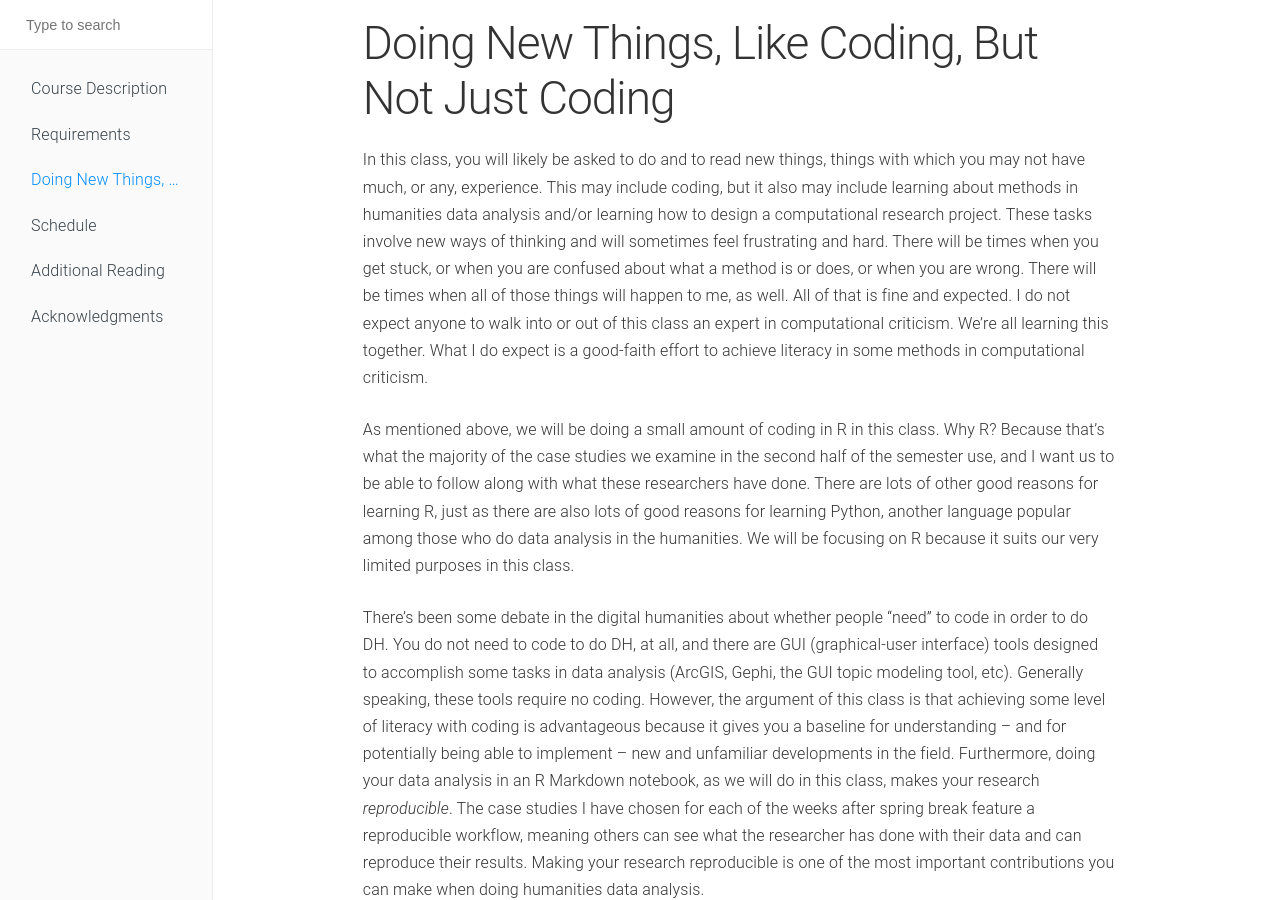
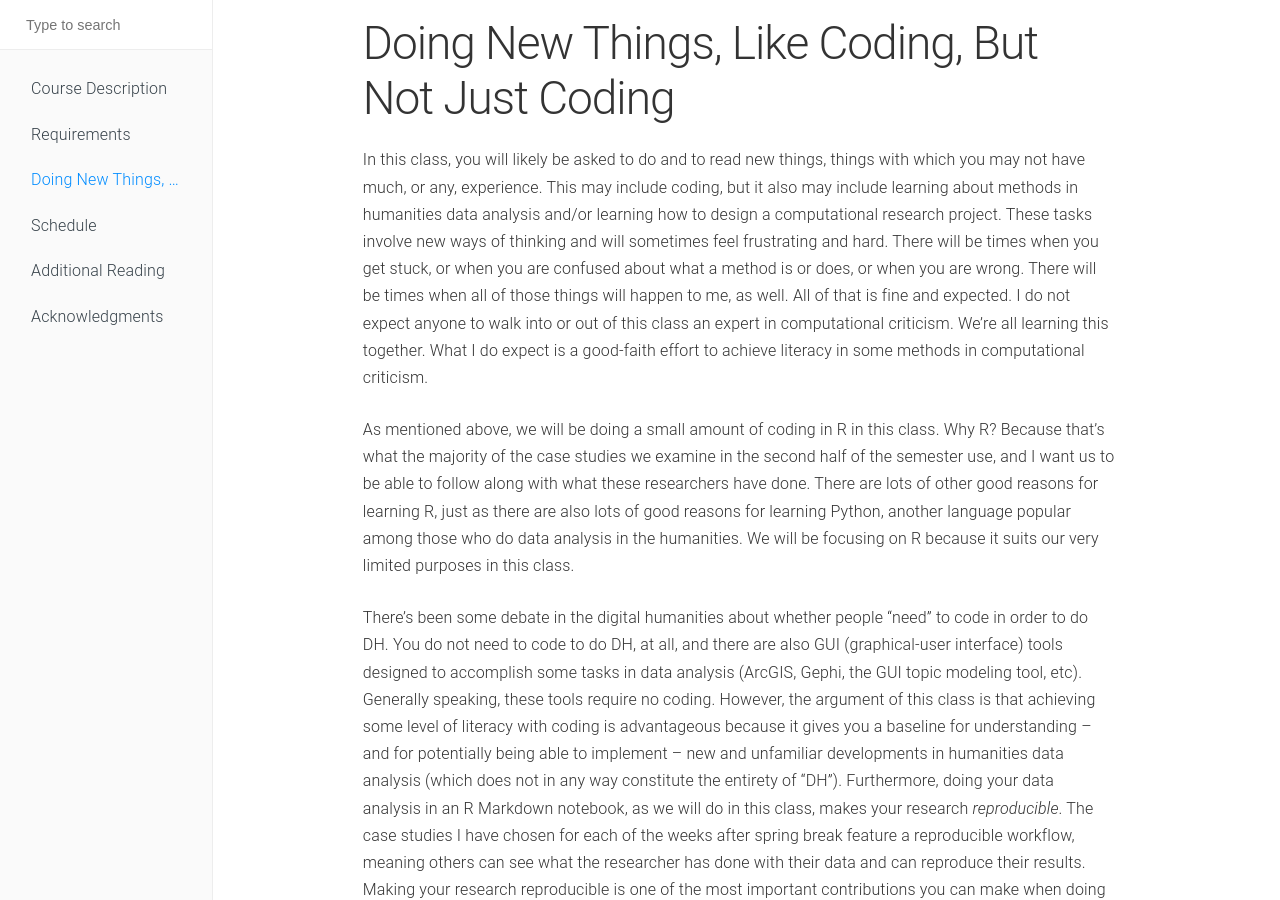
Before and after one commit to lcthomas/eng682s19, a Jekyll site: the page built from not-just-coding.md, in a window 1280 px wide. Built offline with Jekyll 4.4.1, drawn with Linux system fonts in a browser that asks for light colours.

Commit message:
coding anxieties edit

```diff
--- a/not-just-coding.md
+++ b/not-just-coding.md
@@ -8,4 +8,4 @@ In this class, you will likely be asked to do and to read new things, things wit
 
 As mentioned above, we will be doing a small amount of coding in R in this class. Why R? Because that's what the majority of the case studies we examine in the second half of the semester use, and I want us to be able to follow along with what these researchers have done. There are lots of other good reasons for learning R, just as there are also lots of good reasons for learning Python, another language popular among those who do data analysis in the humanities. We will be focusing on R because it suits our very limited purposes in this class.
 
-There's been some debate in the digital humanities about whether people "need" to code in order to do DH. You do not need to code to do DH, at all, and there are GUI (graphical-user interface) tools designed to accomplish some tasks in data analysis (ArcGIS, Gephi, the GUI topic modeling tool, etc). Generally speaking, these tools require no coding. However, the argument of this class is that achieving some level of literacy with coding is advantageous because it gives you a baseline for understanding -- and for potentially being able to implement -- new and unfamiliar developments in the field. Furthermore, doing your data analysis in an R Markdown notebook, as we will do in this class, makes your research _reproducible_. The case studies I have chosen for each of the weeks after spring break feature a reproducible workflow, meaning others can see what the researcher has done with their data and can reproduce their results. Making your research reproducible is one of the most important contributions you can make when doing humanities data analysis.
+There's been some debate in the digital humanities about whether people "need" to code in order to do DH. You do not need to code to do DH, at all, and there are also GUI (graphical-user interface) tools designed to accomplish some tasks in data analysis (ArcGIS, Gephi, the GUI topic modeling tool, etc). Generally speaking, these tools require no coding. However, the argument of this class is that achieving some level of literacy with coding is advantageous because it gives you a baseline for understanding -- and for potentially being able to implement -- new and unfamiliar developments in humanities data analysis (which does not in any way constitute the entirety of "DH"). Furthermore, doing your data analysis in an R Markdown notebook, as we will do in this class, makes your research _reproducible_. The case studies I have chosen for each of the weeks after spring break feature a reproducible workflow, meaning others can see what the researcher has done with their data and can reproduce their results. Making your research reproducible is one of the most important contributions you can make when doing humanities data analysis.
```
